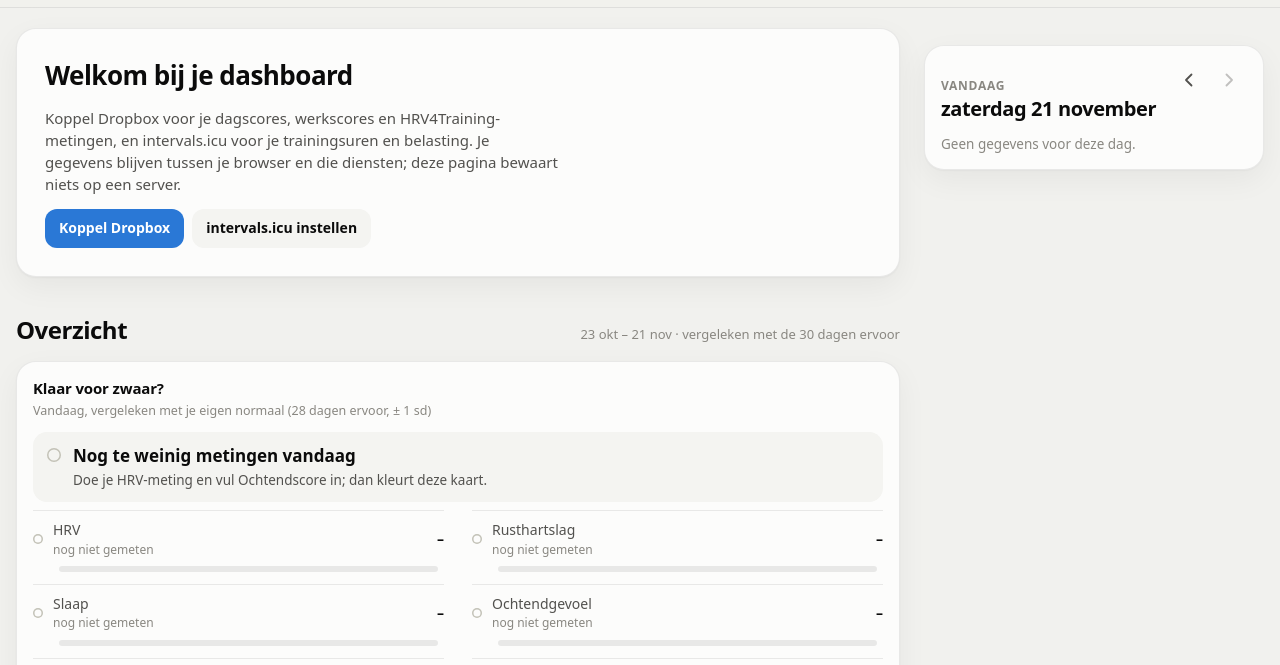
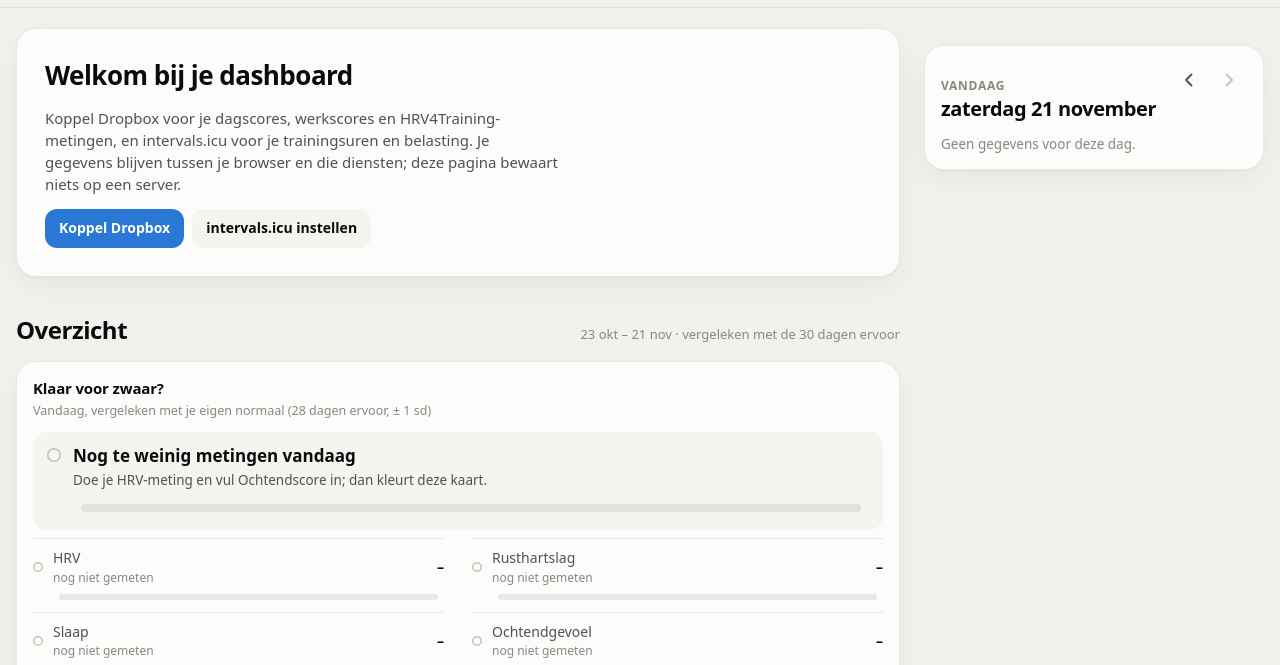
Before and after one commit to casperdijkvan-lgtm/dashboard, a plain HTML site: page index.html in a window 1280 px wide. Shown: the part 95-760 px from the top of the page. Drawn offline with Linux system fonts and the light colour scheme.

Commit message:
Klaar voor zwaar: ook het oordeel krijgt een balk
Oranje telt 1 punt en rood 3. De punt schuift naar links naarmate er
meer signalen afwijken; de regel voor het oordeel blijft gelijk.

Co-Authored-By: Claude Opus 5.5 <noreply@anthropic.com>

```diff
--- a/index.html
+++ b/index.html
@@ -12,7 +12,7 @@
 <meta name="theme-color" content="#0d0d0d" media="(prefers-color-scheme: dark)">
 <link rel="apple-touch-icon" href="apple-touch-icon.png">
 <link rel="icon" type="image/png" href="apple-touch-icon.png">
-<meta name="dashboard-versie" content="f0991306cf">
+<meta name="dashboard-versie" content="5359a66800">
 <style>
 /* Ontwerp: rustige, Apple-achtige kaarten op een zacht vlak; de data is het enige dat kleur draagt.
    Kleuren volgen het gevalideerde referentiepalet (categorisch, sequentieel blauw, divergerend blauw/rood). */
@@ -252,7 +252,8 @@ main { min-width: 0; display: flex; flex-direction: column; gap: 36px; }
 
 /* ---------- Klaar voor zwaar? ---------- */
 .ready-verdict { display: flex; gap: 12px; align-items: flex-start; margin-top: 12px; padding: 12px 14px; border-radius: 14px; background: var(--card-2); }
-.ready-verdict b { display: block; font-size: 17px; font-weight: 650; }
+.ready-verdict > div { flex: 1; min-width: 0; }
+.ready-verdict .verdict-title { display: block; font-size: 17px; font-weight: 650; }
 .ready-verdict p { margin: 2px 0 0; color: var(--ink-2); font-size: 13.5px; }
 .ready-verdict .dot { width: 14px; height: 14px; margin-top: 4px; }
 .ready-list { list-style: none; margin: 8px 0 0; padding: 0; display: grid; grid-template-columns: repeat(2, minmax(0, 1fr)); column-gap: 28px; }
@@ -268,6 +269,9 @@ main { min-width: 0; display: flex; flex-direction: column; gap: 36px; }
 .gauge .z-good { background: var(--good); }
 .gauge .z-na { background: var(--hair); }
 .gauge b { position: absolute; top: 0; width: 12px; height: 12px; border-radius: 50%; background: var(--ink); box-shadow: 0 0 0 2px var(--card); transform: translateX(-50%); }
+.ready-verdict .gauge { height: 16px; margin: 10px 8px 2px; }
+.ready-verdict .gauge i { top: 4px; height: 8px; border-radius: 4px; }
+.ready-verdict .gauge b { width: 16px; height: 16px; box-shadow: 0 0 0 2px var(--card-2); }
 .dot { display: inline-block; width: 10px; height: 10px; border-radius: 50%; flex: none; background: var(--hair); }
 .dot.st-good { background: var(--good); }
 .dot.st-warn { background: var(--warn); }
@@ -1929,8 +1933,12 @@ dialog#settings::backdrop { background: rgba(0, 0, 0, .35); -webkit-backdrop-fil
     if (hrv.off && rhr.off && hrv.d === rhr.d) text += ' HRV laag en rusthartslag hoog tegelijk is vaak een vroeg teken van ziek worden.';
     E('span', 'dot st-' + st, null, v).setAttribute('aria-hidden', 'true');
     const t = E('div', null, null, v);
-    E('b', null, title, t);
+    E('b', 'verdict-title', title, t);
     E('p', null, text, t);
+    // Oordeel als balk: oranje telt 1, rood telt 3. 0 = groen, 1–2 = oranje, 3 of meer = rood (zelfde regel als hierboven)
+    const pts = warn.length + 3 * bad.length;
+    const pos = pts === 0 ? 5 / 6 : pts === 1 ? 0.6 : pts === 2 ? 0.4 : Math.max(0.03, 0.29 - (pts - 3) * 0.04);
+    drawGauge(t, { sg: { name: 'Oordeel' }, st, value: title, gauge: st === 'na' ? null : { a: 0, b: 1, c1: 1 / 3, c2: 2 / 3, dir: 'low', x: pos } });
     const list = $('#readyList');
     list.textContent = '';
     for (const r of res) {
```
Also changed, not shown: bron/dashboard.html (+10 -2 lines), 1 other file.
